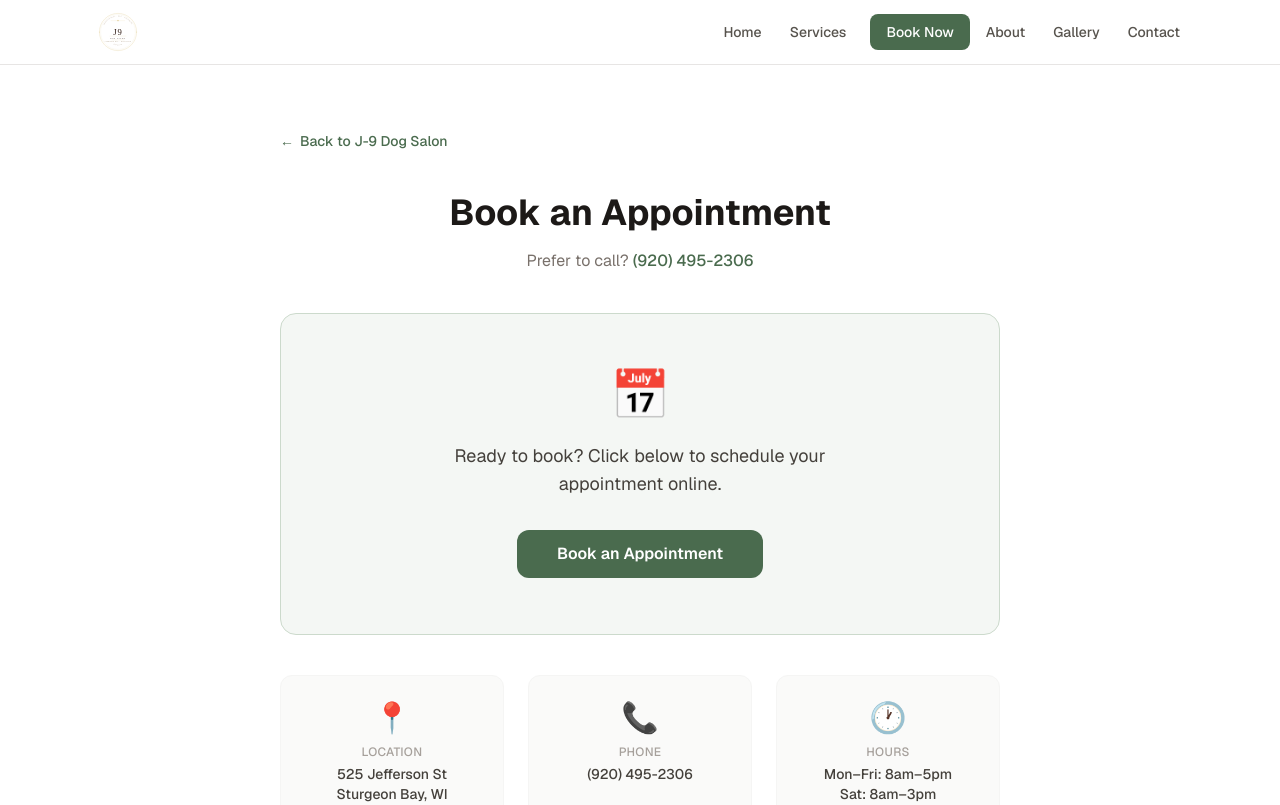
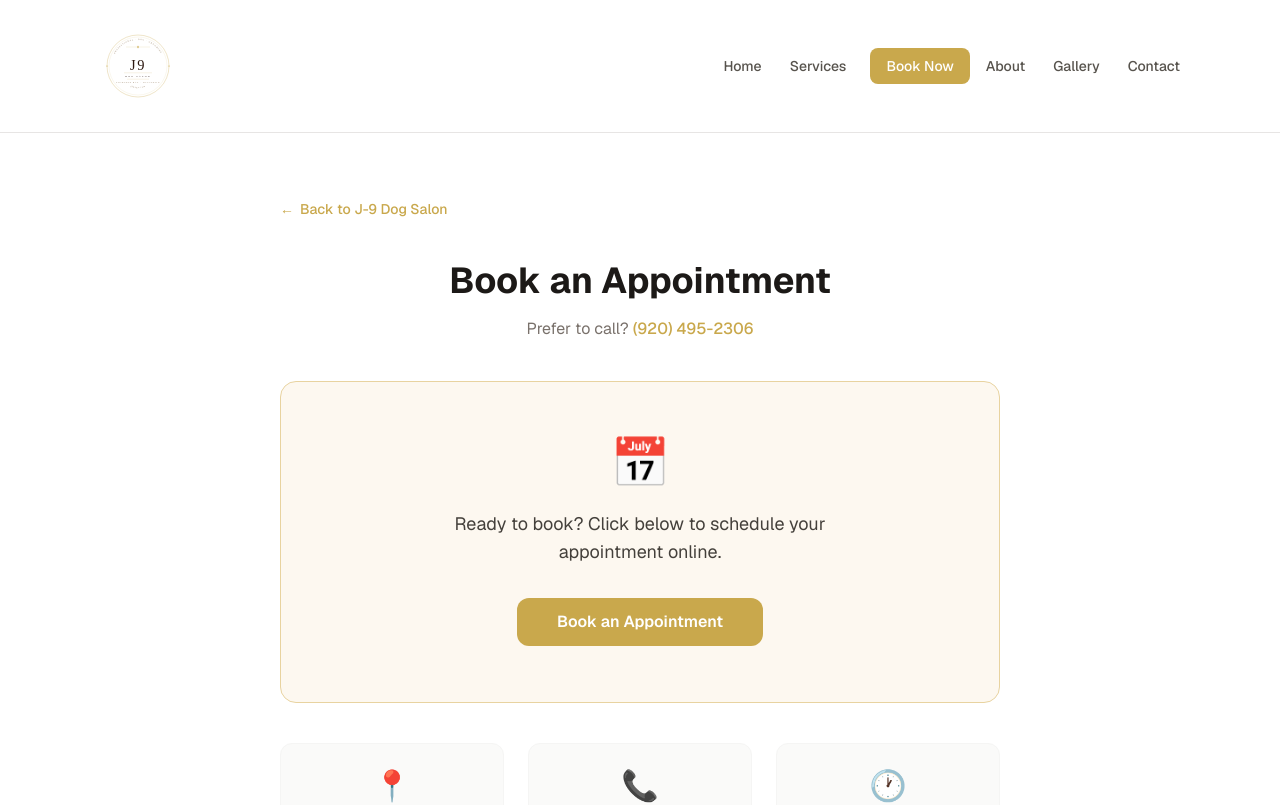
Before and after one commit to rebarlas2534-ship-it/j9-dog-salon, a Next.js app: page /booking in a window 1280 px wide. Shown: the top 805 px of the page. Built offline with nearby package versions, Linux system fonts and the light colour scheme.

Commit message:
Update brand colors to warm brown and gold, enlarge logo

```diff
--- a/app/globals.css
+++ b/app/globals.css
@@ -1,16 +1,17 @@
 @import "tailwindcss";
 
 @theme {
-  --color-sage-50:  #f4f7f4;
-  --color-sage-100: #e6ede6;
-  --color-sage-200: #ccdacc;
-  --color-sage-300: #a8c0a9;
-  --color-sage-400: #7fa182;
-  --color-sage-500: #5e8462;
-  --color-sage-600: #4a6b4e;
-  --color-sage-700: #3c5740;
-  --color-sage-800: #2e4231;
-  --color-sage-900: #1e2c21;
+  /* Warm brown + gold palette to match J-9 logo */
+  --color-sage-50:  #fdf8f0;   /* warm cream background */
+  --color-sage-100: #f5edd6;   /* light cream */
+  --color-sage-200: #e8d3a0;   /* pale gold border */
+  --color-sage-300: #d4b870;   /* light gold */
+  --color-sage-400: #c9a84c;   /* gold — focus rings, hover accents */
+  --color-sage-500: #b89038;   /* deep gold */
+  --color-sage-600: #c9a84c;   /* gold — primary buttons & accents */
+  --color-sage-700: #2c1810;   /* warm brown — hover state */
+  --color-sage-800: #1e100a;   /* dark brown */
+  --color-sage-900: #120a05;   /* darkest brown */
 
   --font-sans: var(--font-geist-sans);
   --font-mono: var(--font-geist-mono);
--- a/components/Nav.tsx
+++ b/components/Nav.tsx
@@ -18,14 +18,14 @@ export default function Nav() {
 
   return (
     <header className="sticky top-0 z-50 bg-white/95 backdrop-blur border-b border-stone-200">
-      <div className="mx-auto max-w-6xl px-6 flex items-center justify-between h-16">
+      <div className="mx-auto max-w-6xl px-6 flex items-center justify-between py-3">
         {/* Logo */}
-        <Link href="/" aria-label="J-9 Dog Salon — Home">
+        <Link href="/" aria-label="J-9 Dog Salon — Home" className="py-1">
           <Image
             src="/images/j9-logo-light.svg"
             alt="J-9 Dog Salon"
-            width={60}
-            height={60}
+            width={100}
+            height={100}
             priority
           />
         </Link>
```
